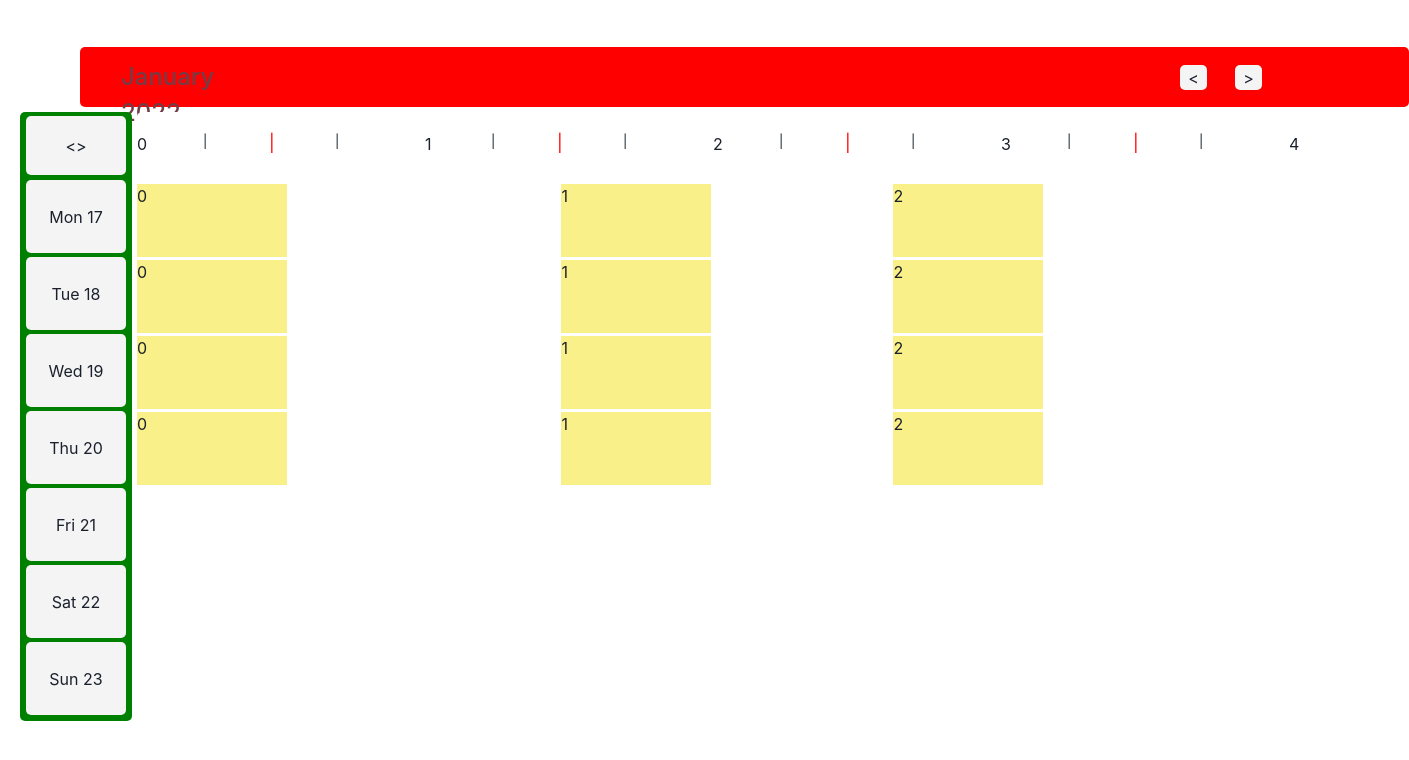
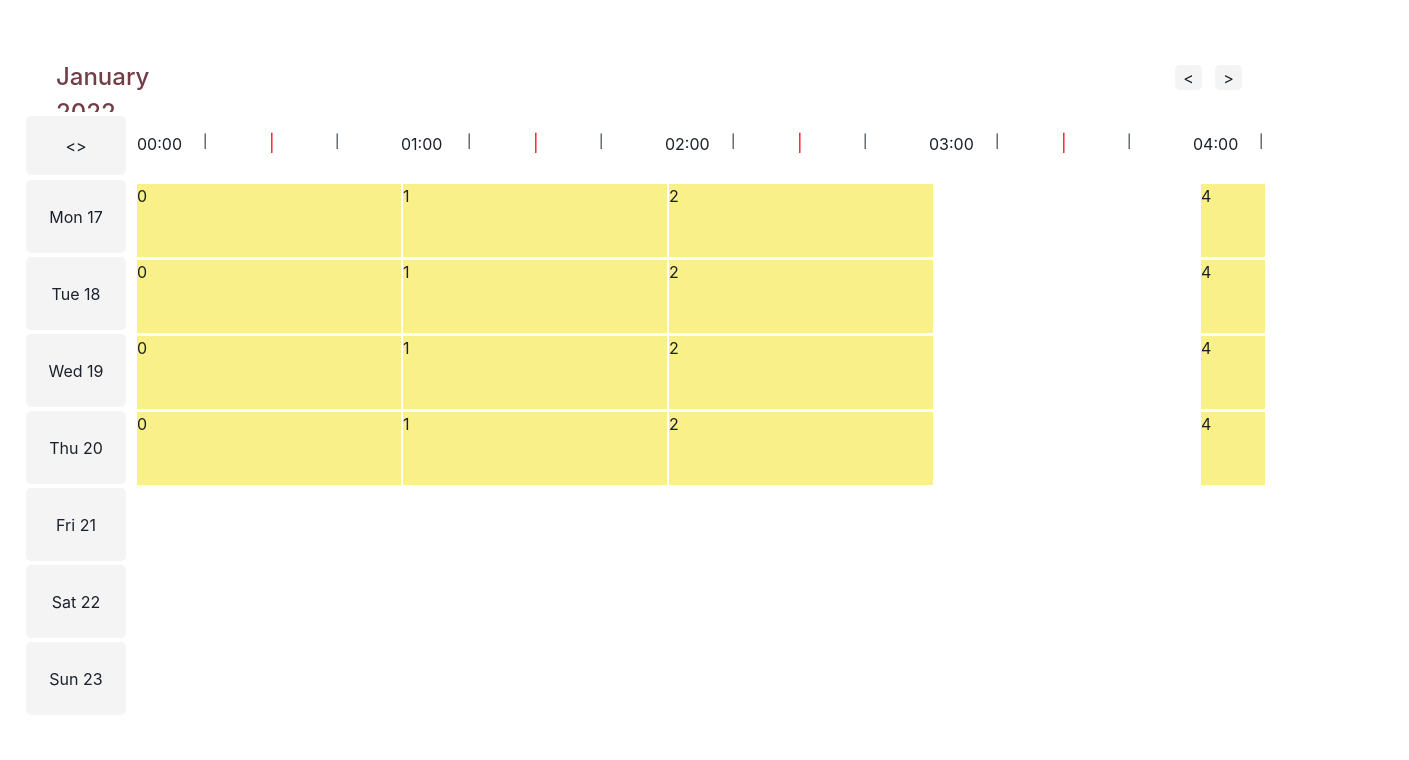
Before and after one commit to amit-2000/timeline-day, a React (Create React App) app in the folder timeline/: page / in a window 1280 px wide. Shown: the top 760 px of the page, 1409 px wide, since content can reach past the window. Built offline with nearby package versions, Linux system fonts and the light colour scheme.

Commit message:
resize task group

```diff
--- a/timeline/src/App.js
+++ b/timeline/src/App.js
@@ -51,7 +51,7 @@ const App = () => {
   console.log(typesSet);
   return (
     <ChakraProvider>
-      <Box>
+      <Box >
         <Navbar />
         <Sidebar dateList={dateList} />
         <Timelinehome
--- a/timeline/src/Components/NavBar/Navbar.jsx
+++ b/timeline/src/Components/NavBar/Navbar.jsx
@@ -5,12 +5,12 @@ function Navbar() {
   return (
     <Box
       pos={"absolute"}
-      width={1329}
+      width={1250}
       h={"60px"}
       top={47}
-      left={20}
-      //   backgroundColor={"#FFFFFF"}
-        backgroundColor={"red"}
+      left={15}
+        backgroundColor={"#FFFFFF"}
+
       borderRadius={5}
     >
       <Box
@@ -39,7 +39,7 @@ function Navbar() {
           position: "absolute",
           width: "27px",
           height: "25px",
-          left: "1100px",
+          left: "1160px",
           top: 18,
           h: 29,
           background: " #F4F4F4",
@@ -59,7 +59,7 @@ function Navbar() {
           position: "absolute",
           width: "27px",
           height: "25px",
-          left: "1155px",
+          left: "1200px",
           top: 18,
           h: 29,
           background: " #F4F4F4",
--- a/timeline/src/Components/SideBar/Sidebar.jsx
+++ b/timeline/src/Components/SideBar/Sidebar.jsx
@@ -15,7 +15,7 @@ const Sidebar = ({ dateList }) => {
       top={"112px"}
       backgroundColor="#FFFFFF"
       borderRadius={5}
-      bg="green"
+
     >
       <Box
         display={"flex"}
--- a/timeline/src/Components/TimeLine/ClassOne.jsx
+++ b/timeline/src/Components/TimeLine/ClassOne.jsx
@@ -14,15 +14,14 @@ const ClassOne = ({ stime }) => {
   return (
     <HStack spacing="24px" bg={"red"}>
       <Box
-        w={newWidth ? newWidth : 150}
+        w={newWidth ? newWidth : width}
         h={73}
-
         pos={"absolute"}
         // stime * width + 24 * stime
         left={
           newWidth
             ? onecandle * decimal
-            : stime * width + 24 * stime + decimal * onecandle
+            : stime * width + 2 * stime + decimal * onecandle
         }
         // h="40px"
         bg="yellow.200"
--- a/timeline/src/Components/TimeLine/Cls.jsx
+++ b/timeline/src/Components/TimeLine/Cls.jsx
@@ -3,7 +3,7 @@ import ClassOne from "./ClassOne";
 import { HStack, Box } from "@chakra-ui/react";
 
 const Cls = ({ item }) => {
-  var startTime = [0, 1.31, 2.41, 5, 6, 7, 8, 9, 16];
+  var startTime = [0, 1, 2,4, 5, 6, 7, 8, 9, 16];
   //   var time = [
   //     1.5, 2, 3, 4, 5, 6, 7, 8, 9, 10, 11, 13, 13, 14, 15, 16, 17, 18, 19, 20, 21,
   //     22, 23,
--- a/timeline/src/Components/TimeLine/TimeLineOne.jsx
+++ b/timeline/src/Components/TimeLine/TimeLineOne.jsx
@@ -6,7 +6,7 @@ const TimeLineOne = ({ time }) => {
     <HStack>
       {/* bg="yellow.200" */}
       <Box w={width}>
-        <Box display={"flex"} mt={1}>
+        <Box display={"flex"} mt={1} >
           <Text w={width / 4}>{time}</Text>
           <Text w={width / 4} fontSize={13}>
             |
--- a/timeline/src/Components/TimeLine/Timeline.jsx
+++ b/timeline/src/Components/TimeLine/Timeline.jsx
@@ -1,14 +1,36 @@
 import React from "react";
-import {  HStack, } from "@chakra-ui/react";
+import { HStack } from "@chakra-ui/react";
 import TimeLineOne from "./TimeLineOne";
 function Timeline() {
   var time = [
-    0,1, 2, 3, 4, 5, 6, 7, 8, 9, 0, 11, 13, 13, 14, 15, 16, 17, 18, 19, 20, 21,
-    22, 23,
+    "00:00",
+    "01:00",
+    "02:00",
+    "03:00",
+    "04:00",
+    "05:00",
+    "06:00",
+    "07:00",
+    "08:00",
+    "09:00",
+    "10:00",
+    "11:00",
+    "12:00",
+    "13:00",
+    "14:00",
+    "15:00",
+    "16:00",
+    173,
+    18,
+    19,
+    20,
+    21,
+    22,
+    23,
   ];
 
   return (
-    <HStack spacing="24px" h={"60px"} >
+    <HStack spacing="0" h={"60px"}>
       {time.map((item) => {
         return <TimeLineOne time={item} />;
       })}
--- a/timeline/src/Components/TimeLine/TimelineHome.jsx
+++ b/timeline/src/Components/TimeLine/TimelineHome.jsx
@@ -18,7 +18,7 @@ const Timelinehome = ({ currentsDaysEvent, typesSet }) => {
       <Box
         overflowX="scroll"
         pos={"absolute"}
-        w={1212}
+        w={1128}
         scro
         h={609}
         left={137}
--- a/timeline/src/index.css
+++ b/timeline/src/index.css
@@ -5,7 +5,6 @@ body {
     sans-serif;
   -webkit-font-smoothing: antialiased;
   -moz-osx-font-smoothing: grayscale;
-
 }
 
 code {
```
